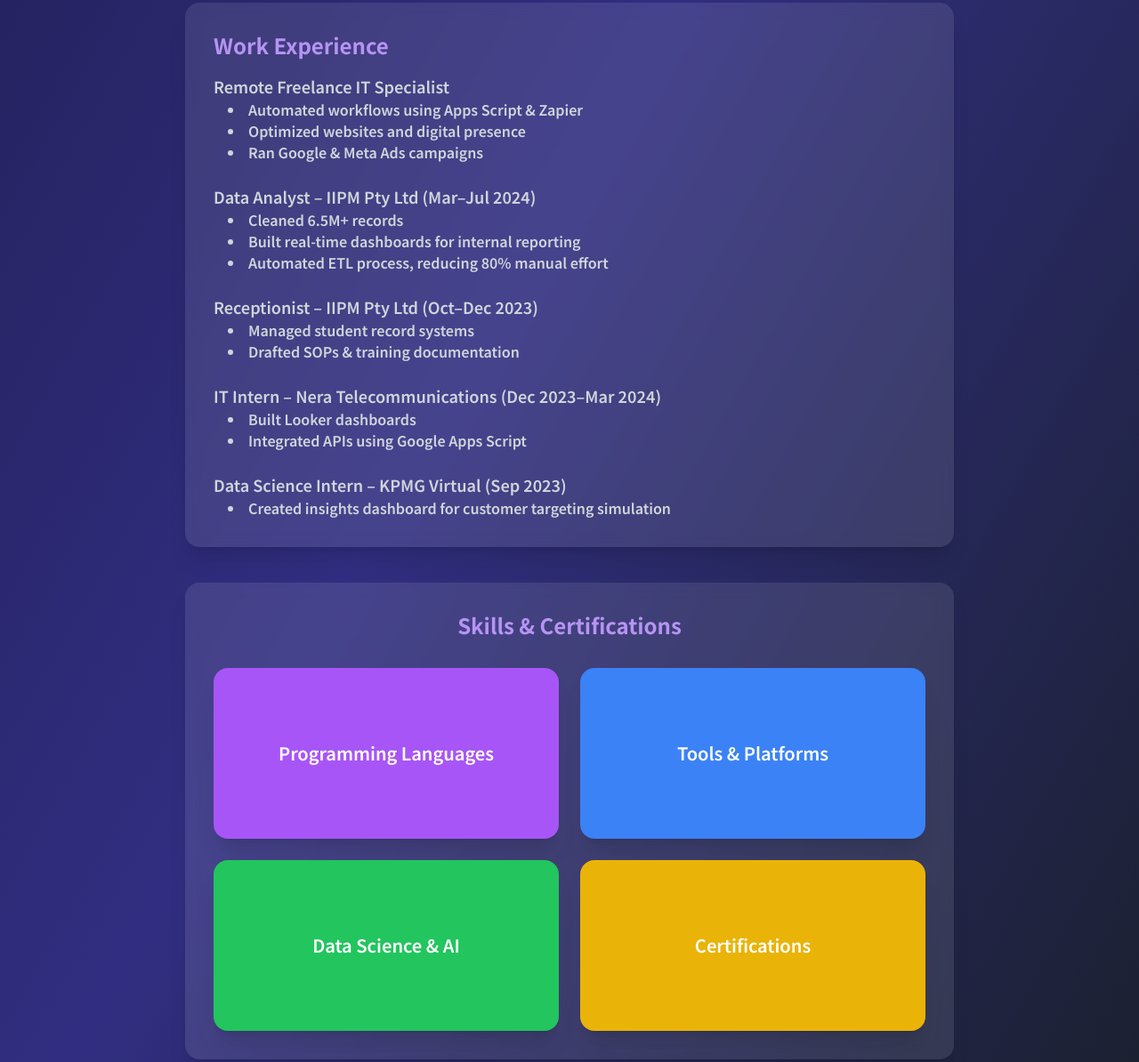
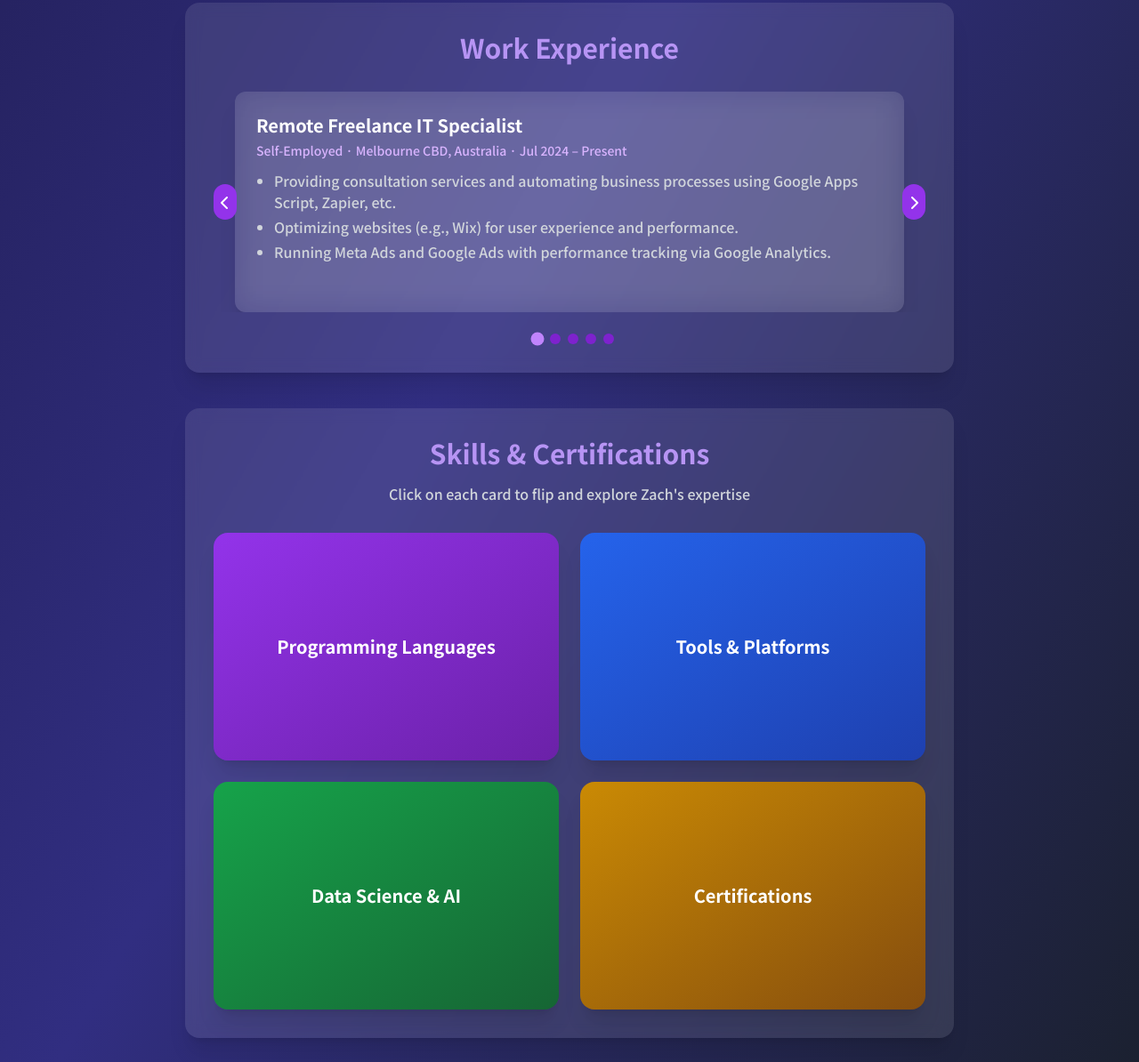
Before and after one commit to ZachNg01/Showcase, a website: page about.html in a window 1280 px wide. Shown: the part 931-2125 px from the top of the page at 89% size. Drawn offline with nearby package versions, Linux system fonts and the light colour scheme.

Commit message:
updated style

```diff
--- a/about.html
+++ b/about.html
@@ -5,7 +5,21 @@
   <title>About Me – Zach Ng</title>
   <meta name="viewport" content="width=device-width, initial-scale=1" />
   <meta name="description" content="About Zach Ng – Data Analyst & AI Researcher with experience in ETL, visualisation, automation, and spatial omics.">
+  <style>
+    #page-loader {
+      opacity: 1;
+      visibility: visible;
+      transition: opacity 0.6s ease, visibility 0.6s;
+    }
+    #page-loader.fade-out {
+      opacity: 0;
+      visibility: hidden;
+    }
+  </style>
 
+  <!-- AOS Animation Library -->
+  <link href="https://unpkg.com/aos@2.3.4/dist/aos.css" rel="stylesheet">
+  <script src="https://unpkg.com/aos@2.3.4/dist/aos.js"></script>
   <!-- Tailwind CSS -->
   <script src="https://cdn.tailwindcss.com"></script>
   <script>
@@ -37,6 +51,7 @@
       }
     }
   </script>
+
 
   <!-- Fonts and Icons -->
   <link href="https://fonts.googleapis.com/css2?family=Noto+Sans+JP:wght@500;600;700&display=swap" rel="stylesheet" />
@@ -176,147 +191,199 @@
 
 
 
-    <!-- Work Experience -->
-    <section class="bg-white/10 backdrop-blur p-8 rounded-2xl shadow-xl">
-      <h2 class="text-2xl font-bold text-accent mb-4">Work Experience</h2>
-      <div class="space-y-6 text-gray-300 font-medium-plus">
+<!-- Work Experience Carousel Section -->
+<section class="p-8 rounded-2xl shadow-xl bg-white/10 backdrop-blur text-white" x-data="experienceCarousel()" x-init="startAutoScroll">
+  <h2 class="text-3xl font-bold text-accent mb-8 text-center">Work Experience</h2>
 
+  <!-- Carousel Container -->
+  <div class="relative max-w-4xl mx-auto overflow-hidden">
+    <!-- Arrows -->
+    <button @click="prev" title="Previous" class="absolute left-0 top-1/2 -translate-y-1/2 bg-purple-600 hover:bg-purple-500 rounded-full p-2 z-10">
+      <i class="fas fa-chevron-left text-white"></i>
+    </button>
+    <button @click="next" title="Next" class="absolute right-0 top-1/2 -translate-y-1/2 bg-purple-600 hover:bg-purple-500 rounded-full p-2 z-10">
+      <i class="fas fa-chevron-right text-white"></i>
+    </button>
+
+    <!-- Slides -->
+    <div class="flex transition-all duration-700 ease-out" :style="`transform: translateX(-${current * 100}%);`">
+      <template x-for="(job, index) in jobs" :key="index">
+        <div class="min-w-full px-6">
+          <div class="bg-white/10 backdrop-blur-lg p-6 rounded-xl shadow-xl h-full flex flex-col justify-between">
             <div>
-          <h3 class="font-semibold text-lg">Remote Freelance IT Specialist</h3>
-          <ul class="list-disc list-inside ml-4">
-            <li>Automated workflows using Apps Script & Zapier</li>
-            <li>Optimized websites and digital presence</li>
-            <li>Ran Google & Meta Ads campaigns</li>
-          </ul>
-        </div>
-
-        <div>
-          <h3 class="font-semibold text-lg">Data Analyst – IIPM Pty Ltd (Mar–Jul 2024)</h3>
-          <ul class="list-disc list-inside ml-4">
-            <li>Cleaned 6.5M+ records</li>
-            <li>Built real-time dashboards for internal reporting</li>
-            <li>Automated ETL process, reducing 80% manual effort</li>
-          </ul>
-        </div>
-
-        <div>
-          <h3 class="font-semibold text-lg">Receptionist – IIPM Pty Ltd (Oct–Dec 2023)</h3>
-          <ul class="list-disc list-inside ml-4">
-            <li>Managed student record systems</li>
-            <li>Drafted SOPs & training documentation</li>
-          </ul>
-        </div>
-
-        <div>
-          <h3 class="font-semibold text-lg">IT Intern – Nera Telecommunications (Dec 2023–Mar 2024)</h3>
-          <ul class="list-disc list-inside ml-4">
-            <li>Built Looker dashboards</li>
-            <li>Integrated APIs using Google Apps Script</li>
-          </ul>
-        </div>
-
-        <div>
-          <h3 class="font-semibold text-lg">Data Science Intern – KPMG Virtual (Sep 2023)</h3>
-          <ul class="list-disc list-inside ml-4">
-            <li>Created insights dashboard for customer targeting simulation</li>
-          </ul>
-        </div>
-
-      </div>
-    </section>
-
-
-    <!-- Flip Card Skills Section -->
-    <section class="p-8 rounded-2xl shadow-xl bg-white/10 backdrop-blur">
-      <h2 class="text-2xl font-bold text-accent mb-8 text-center">Skills & Certifications</h2>
-      <div class="grid md:grid-cols-2 gap-6" x-data="{ flipped: [false, false, false, false] }">
-
-        <!-- Languages Card -->
-        <div class="perspective" @click="flipped[0] = !flipped[0]">
-          <div :class="flipped[0] ? 'rotate-y-180' : ''" class="relative w-full h-48 transition-transform duration-700 transform-style preserve-3d">
-            <!-- Front -->
-            <div class="absolute inset-0 bg-purple-500 text-white rounded-2xl shadow-xl flex items-center justify-center text-xl font-semibold backface-hidden">
-              Programming Languages
-            </div>
-            <!-- Back -->
-            <div class="absolute inset-0 bg-purple-800 text-white rounded-2xl shadow-xl p-4 text-sm backface-hidden rotate-y-180 overflow-y-auto">
-              <ul class="list-disc list-inside space-y-1">
-                <li>Python</li>
-                <li>R</li>
-                <li>SQL</li>
-                <li>JavaScript (Node & Browser)</li>
-                <li>Bash scripting</li>
-                <li>Java (basic)</li>
+              <h3 class="text-xl font-bold mb-1" x-text="job.title"></h3>
+              <p class="text-sm text-purple-300 mb-3" x-text="job.company"></p>
+              <ul class="list-disc pl-5 text-gray-300 space-y-1">
+                <template x-for="point in job.bullets" :key="point">
+                  <li x-text="point"></li>
+                </template>
               </ul>
             </div>
           </div>
         </div>
-        <style>
-          .perspective {
-            perspective: 1000px;
+      </template>
+    </div>
+  </div>
+
+  <!-- Dot Indicators -->
+  <div class="flex justify-center mt-6 space-x-2">
+    <template x-for="(job, index) in jobs" :key="'dot-' + index">
+      <div @click="current = index" class="w-3 h-3 rounded-full cursor-pointer transition-all duration-300"
+        :class="{ 'bg-purple-400 scale-125': current === index, 'bg-purple-700': current !== index }">
+      </div>
+    </template>
+  </div>
+</section>
+
+<!-- Alpine Carousel Script -->
+<script>
+function experienceCarousel() {
+  return {
+    current: 0,
+    interval: null,
+    jobs: [
+      {
+        title: 'Remote Freelance IT Specialist',
+        company: 'Self-Employed · Melbourne CBD, Australia · Jul 2024 – Present',
+        bullets: [
+          'Providing consultation services and automating business processes using Google Apps Script, Zapier, etc.',
+          'Optimizing websites (e.g., Wix) for user experience and performance.',
+          'Running Meta Ads and Google Ads with performance tracking via Google Analytics.'
+        ]
+      },
+      {
+        title: 'Data Analyst',
+        company: 'IIPM Pty Ltd · Melbourne CBD, Australia · Mar 2024 – Jul 2024',
+        bullets: [
+          'Cleaned and consolidated 6.5M+ records to support business strategy.',
+          'Built interactive dashboards using Looker Studio and Excel.',
+          'Automated ETL workflows, cutting 80% manual effort.',
+          'Worked closely with stakeholders to tailor analytical solutions.',
+          'Maintained data integrity and report consistency.'
+        ]
+      },
+      {
+        title: 'Receptionist',
+        company: 'IIPM Pty Ltd · Melbourne CBD, Australia · Oct 2023 – Dec 2023',
+        bullets: [
+          'Maintained student records with 100% audit accuracy.',
+          'Resolved platform/IT issues and documented SOPs.'
+        ]
+      },
+      {
+        title: 'IT Intern',
+        company: 'Nera Telecommunications · Petaling Jaya, Malaysia · Dec 2023 – Mar 2024',
+        bullets: [
+          'Integrated BoldDesk, BoldSign, Sophos via Apps Script APIs.',
+          'Created Looker Studio dashboards for software adoption.',
+          'Enabled cross-department communication on reporting needs.'
+        ]
+      },
+      {
+        title: 'Data Science Intern',
+        company: 'KPMG Virtual Internship · Remote · Sep 2023',
+        bullets: [
+          'Simulated advisory for customer targeting strategy.',
+          'Prepared visual report with actionable recommendations.',
+          'Built dashboards to present findings clearly.'
+        ]
       }
-          .preserve-3d {
-            transform-style: preserve-3d;
+    ],
+    next() {
+      this.current = (this.current + 1) % this.jobs.length;
+    },
+    prev() {
+      this.current = (this.current - 1 + this.jobs.length) % this.jobs.length;
+    },
+    startAutoScroll() {
+      this.interval = setInterval(() => this.next(), 6000);
+    },
+    stopAutoScroll() {
+      clearInterval(this.interval);
     }
-          .backface-hidden {
-            backface-visibility: hidden;
+  };
 }
-          .rotate-y-180 {
-            transform: rotateY(180deg);
-          }
-        </style>
+</script>
 
-        <!-- Tools Card -->
-        <div class="perspective" @click="flipped[1] = !flipped[1]">
-          <div :class="flipped[1] ? 'rotate-y-180' : ''" class="relative w-full h-48 transition-transform duration-700 transform-style preserve-3d">
-            <div class="absolute inset-0 bg-blue-500 text-white rounded-2xl shadow-xl flex items-center justify-center text-xl font-semibold backface-hidden">
-              Tools & Platforms
+
+
+<!-- Flip Card Skills Section – Enhanced Resume Edition -->
+<section class="p-8 rounded-2xl shadow-xl bg-white/10 backdrop-blur">
+  <h2 class="text-3xl font-bold text-accent mb-4 text-center">Skills & Certifications</h2>
+  <p class="text-center text-gray-300 mb-8">Click on each card to flip and explore Zach's expertise</p>
+  <div class="grid md:grid-cols-2 gap-6" x-data="{ flipped: [false, false, false, false] }">
+
+    <!-- Languages -->
+    <div class="perspective cursor-pointer" @click="flipped[0] = !flipped[0]">
+      <div :class="flipped[0] ? 'rotate-y-180' : ''" class="relative w-full h-64 transition-transform duration-700 transform-style preserve-3d">
+        <div class="absolute inset-0 bg-gradient-to-br from-purple-600 to-purple-800 text-white rounded-2xl shadow-xl flex items-center justify-center text-xl font-bold backface-hidden">
+          Programming Languages
         </div>
-            <div class="absolute inset-0 bg-blue-800 text-white rounded-2xl shadow-xl p-4 text-sm backface-hidden rotate-y-180 overflow-y-auto">
+        <div class="absolute inset-0 bg-purple-950 text-white rounded-2xl shadow-xl p-5 text-sm backface-hidden rotate-y-180 overflow-y-auto">
           <ul class="list-disc list-inside space-y-1">
-                <li>Power BI, Tableau</li>
-                <li>Looker Studio, Excel</li>
-                <li>Google Apps Script</li>
-                <li>REST APIs, JSON/XML</li>
-                <li>Linux CLI, GitHub Actions</li>
-                <li>Firebase, Google Cloud</li>
+            <li>Python (Data Science, Automation)</li>
+            <li>R (Statistical Modeling)</li>
+            <li>SQL (PostgreSQL, MySQL)</li>
+            <li>JavaScript (Node.js, Web)</li>
+            <li>Bash scripting</li>
+            <li>Java  </li>
+            <li>HTML/CSS </li>
           </ul>
         </div>
       </div>
     </div>
 
-        <!-- Data Science Card -->
-        <div class="perspective" @click="flipped[2] = !flipped[2]">
-          <div :class="flipped[2] ? 'rotate-y-180' : ''" class="relative w-full h-48 transition-transform duration-700 transform-style preserve-3d">
-            <div class="absolute inset-0 bg-green-500 text-white rounded-2xl shadow-xl flex items-center justify-center text-xl font-semibold backface-hidden">
-              Data Science & AI
+    <!-- Tools -->
+    <div class="perspective cursor-pointer" @click="flipped[1] = !flipped[1]">
+      <div :class="flipped[1] ? 'rotate-y-180' : ''" class="relative w-full h-64 transition-transform duration-700 transform-style preserve-3d">
+        <div class="absolute inset-0 bg-gradient-to-br from-blue-600 to-blue-800 text-white rounded-2xl shadow-xl flex items-center justify-center text-xl font-bold backface-hidden">
+          Tools & Platforms
         </div>
-            <div class="absolute inset-0 bg-green-800 text-white rounded-2xl shadow-xl p-4 text-sm backface-hidden rotate-y-180 overflow-y-auto">
+        <div class="absolute inset-0 bg-blue-950 text-white rounded-2xl shadow-xl p-5 text-sm backface-hidden rotate-y-180 overflow-y-auto">
           <ul class="list-disc list-inside space-y-1">
-                <li>ETL & Data Wrangling</li>
-                <li>Diffusion Models (DDPM/DDIM)</li>
-                <li>Machine Learning, NLP</li>
-                <li>Bioinformatics, Spatial Transcriptomics</li>
-                <li>Statistical Modeling</li>
-                <li>Prompt Engineering, LangChain</li>
+            <li>Power BI, Tableau, Excel</li>
+            <li>Google Looker Studio</li>
+            <li>Apps Script, Power Automate</li>
+            <li>CRM: HubSpot, Monday.com</li>
+            <li>Cloud: Google Cloud, Snowflake</li>
+            <li>Version Control: GitHub Actions</li>
           </ul>
         </div>
       </div>
     </div>
 
-        <!-- Certifications Card -->
-        <div class="perspective" @click="flipped[3] = !flipped[3]">
-          <div :class="flipped[3] ? 'rotate-y-180' : ''" class="relative w-full h-48 transition-transform duration-700 transform-style preserve-3d">
-            <div class="absolute inset-0 bg-yellow-500 text-white rounded-2xl shadow-xl flex items-center justify-center text-xl font-semibold backface-hidden">
+    <!-- Data Science -->
+    <div class="perspective cursor-pointer" @click="flipped[2] = !flipped[2]">
+      <div :class="flipped[2] ? 'rotate-y-180' : ''" class="relative w-full h-64 transition-transform duration-700 transform-style preserve-3d">
+        <div class="absolute inset-0 bg-gradient-to-br from-green-600 to-green-800 text-white rounded-2xl shadow-xl flex items-center justify-center text-xl font-bold backface-hidden">
+          Data Science & AI
+        </div>
+        <div class="absolute inset-0 bg-green-950 text-white rounded-2xl shadow-xl p-5 text-sm backface-hidden rotate-y-180 overflow-y-auto">
+          <ul class="list-disc list-inside space-y-1">
+            <li>ETL, Wrangling, Modeling</li>
+            <li>Machine Learning, NLP, LLMs</li>
+            <li>Bioinformatics, Spatial Omics</li>
+            <li>DDPM/DDIM Diffusion Models</li>
+            <li>Pattern Detection, AI R&D</li>
+            <li>LangChain, Prompt Engineering</li>
+          </ul>
+        </div>
+      </div>
+    </div>
+
+    <!-- Certifications -->
+    <div class="perspective cursor-pointer" @click="flipped[3] = !flipped[3]">
+      <div :class="flipped[3] ? 'rotate-y-180' : ''" class="relative w-full h-64 transition-transform duration-700 transform-style preserve-3d">
+        <div class="absolute inset-0 bg-gradient-to-br from-yellow-600 to-yellow-800 text-white rounded-2xl shadow-xl flex items-center justify-center text-xl font-bold backface-hidden">
           Certifications
         </div>
-            <div class="absolute inset-0 bg-yellow-800 text-white rounded-2xl shadow-xl p-4 text-sm backface-hidden rotate-y-180 overflow-y-auto">
+        <div class="absolute inset-0 bg-yellow-950 text-white rounded-2xl shadow-xl p-5 text-sm backface-hidden rotate-y-180 overflow-y-auto">
           <ul class="list-disc list-inside space-y-1">
             <li>IELTS 8.0 (2025)</li>
-                <li>IBM Cybersecurity</li>
-                <li>CITI Conflict of Interest (2023–2027)</li>
+            <li>IBM Cybersecurity (Coursera)</li>
+            <li>CITI COI Certification (2023–2027)</li>
+            <li>DeepLearning.AI Diffusion Models</li>
             <li>Google Data Studio Certification</li>
-                <li>DeepLearning.AI Diffusion Models</li>
           </ul>
         </div>
       </div>
@@ -324,6 +391,15 @@
 
   </div>
 </section>
+
+<!-- Flip Styles -->
+<style>
+  .perspective { perspective: 1000px; }
+  .preserve-3d { transform-style: preserve-3d; }
+  .backface-hidden { backface-visibility: hidden; }
+  .rotate-y-180 { transform: rotateY(180deg); }
+</style>
+
 
     <!-- Footer -->
     <footer class="text-center text-sm text-gray-400 mt-16 mb-6 space-x-4">
@@ -419,6 +495,14 @@ function carousel() {
     }
   };
 }
+
+</script>
+<script>
+  window.addEventListener("load", () => {
+    const loader = document.getElementById("page-loader");
+    loader.classList.add("fade-out");
+    setTimeout(() => loader.remove(), 700); // matches transition duration
+  });
 </script>
 
 
```
Also changed, not shown: skills.html (+2 -2 lines). Lines whose indentation alone changed are shown as unchanged.
